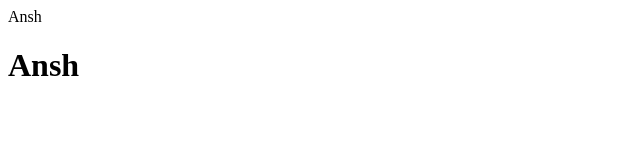
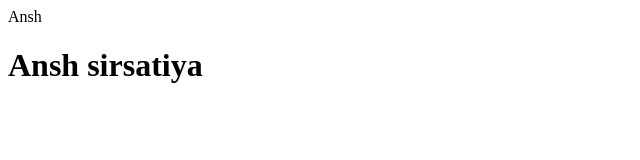
Before and after one commit to AnshRnb/C-plus-plus, a plain HTML site: page index.html in a window 1280 px wide. Shown: the whole page, without its empty margins (0-640 px from the left). Drawn offline with Linux system fonts and the light colour scheme.

Commit message:
added surname

```diff
--- a/index.html
+++ b/index.html
@@ -1,3 +1,3 @@
 <p>Ansh</p>
 
-<h1>Ansh</h1>
+<h1>Ansh sirsatiya</h1>
```
